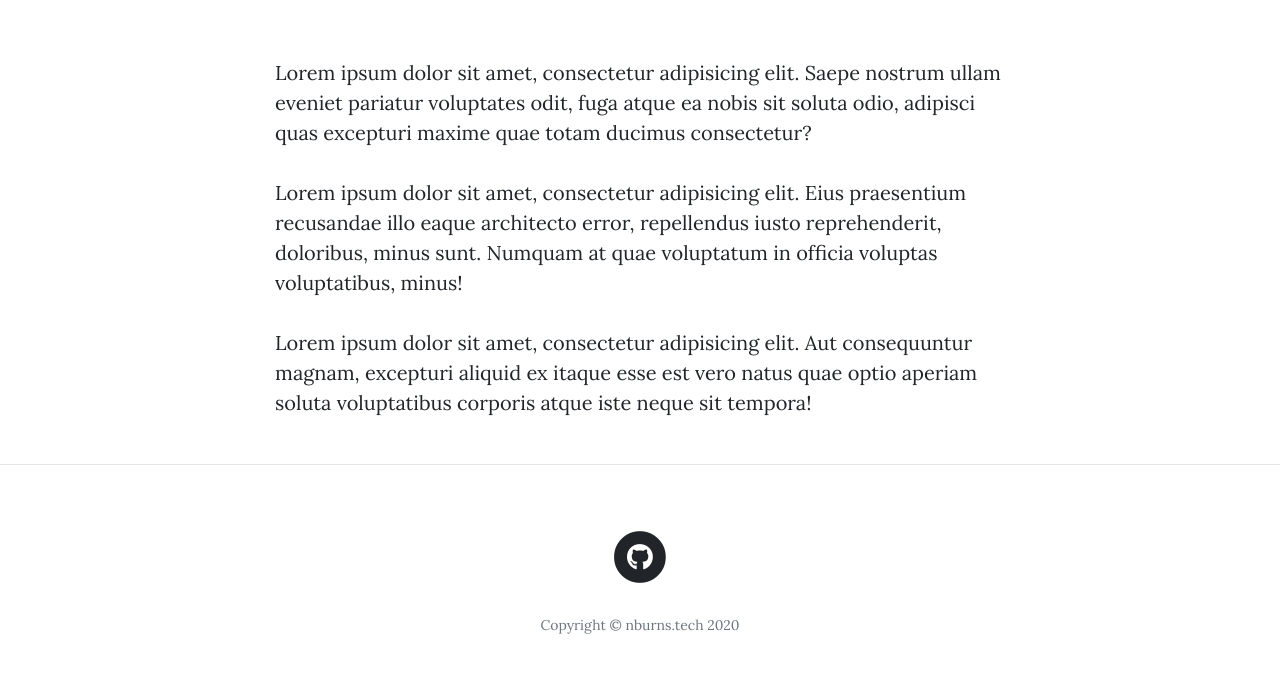
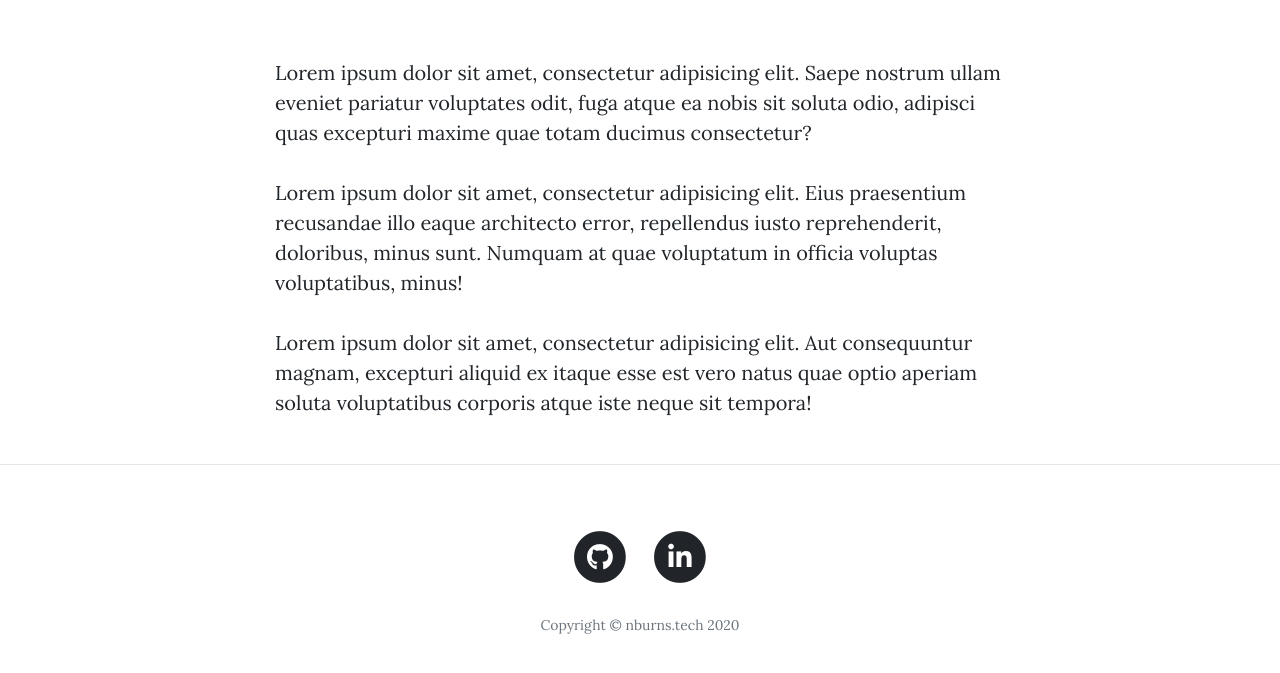
Before and after one commit to AlbinoGazelle/nburns.tech, a website: page about.html in a window 1280 px wide. Shown: the part 554-1227 px from the top of the page. Drawn offline with nearby package versions, Linux system fonts and the light colour scheme.

Commit message:
Add linkedin link

```diff
--- a/about.html
+++ b/about.html
@@ -91,6 +91,14 @@
                 </span>
               </a>
             </li>
+            <li class="list-inline-item">
+                <a href="https://www.linkedin.com/in/nathan-burns-3613351b5/" target="_blank">
+                  <span class="fa-stack fa-lg">
+                    <i class="fas fa-circle fa-stack-2x"></i>
+                    <i class="fab fa-linkedin-in fa-stack-1x fa-inverse"></i>
+                  </span>
+                </a>
+              </li>
           </ul>
           <p class="copyright text-muted">Copyright &copy; nburns.tech 2020</p>
         </div>
```
Also changed, not shown: index.html (+8 -0 lines), posts/post1.html (+8 -0 lines), posts/post_template.html (+8 -0 lines).
